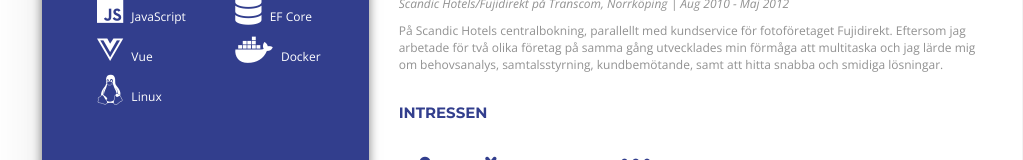
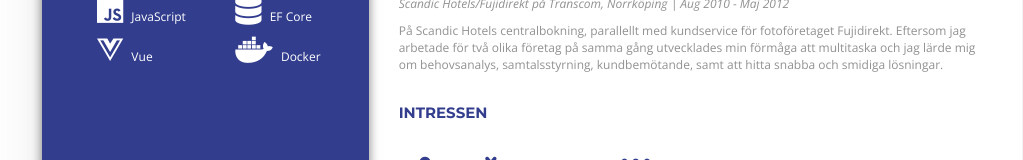
Before and after one commit to s1ggelin/Resume, a plain HTML site: page index.html in a window 1280 px wide. Shown: the part 779-939 px from the top of the page, without its empty margins (108-1131 px from the left). Drawn offline with nearby package versions, Linux system fonts and the light colour scheme.

Commit message:
updated competence list

```diff
--- a/index.html
+++ b/index.html
@@ -81,7 +81,6 @@
               <li><i class="fas fa-database"></i> EF Core</li>
               <li><i class="fab fa-vuejs"></i> Vue</li>
               <li><i class="fab fa-docker"></i> Docker</li>
-              <li><i class="fab fa-linux"></i> Linux</li>
             </ul>
           </div>
         </div>
```
